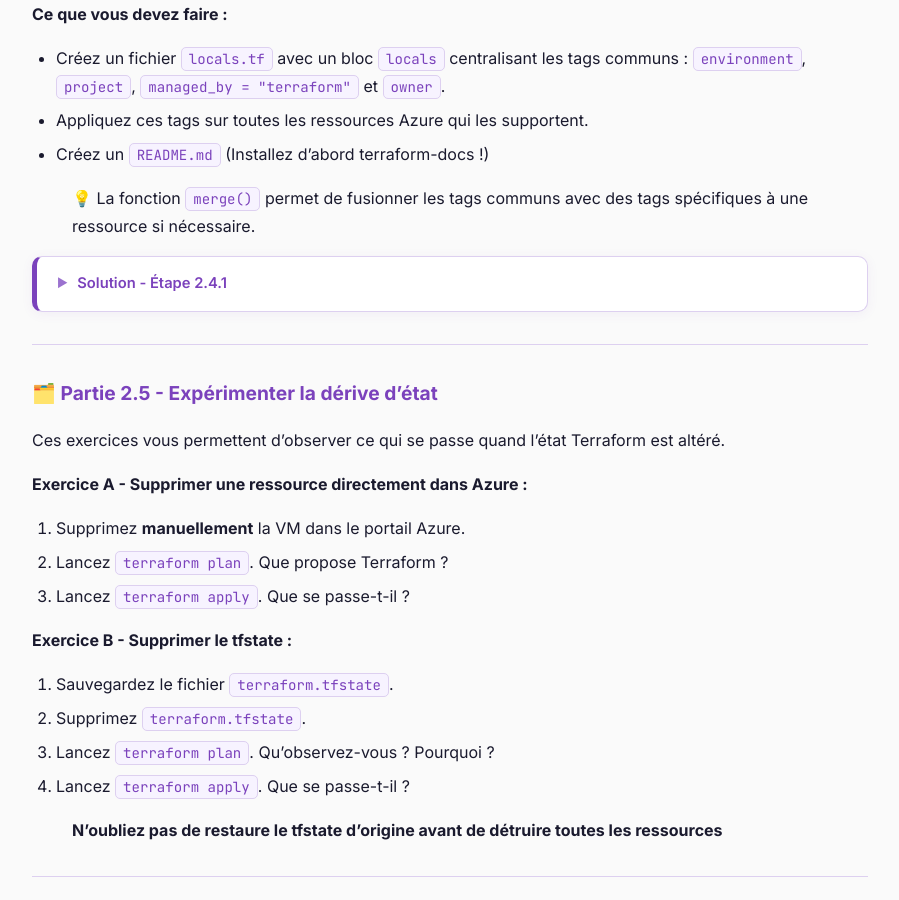
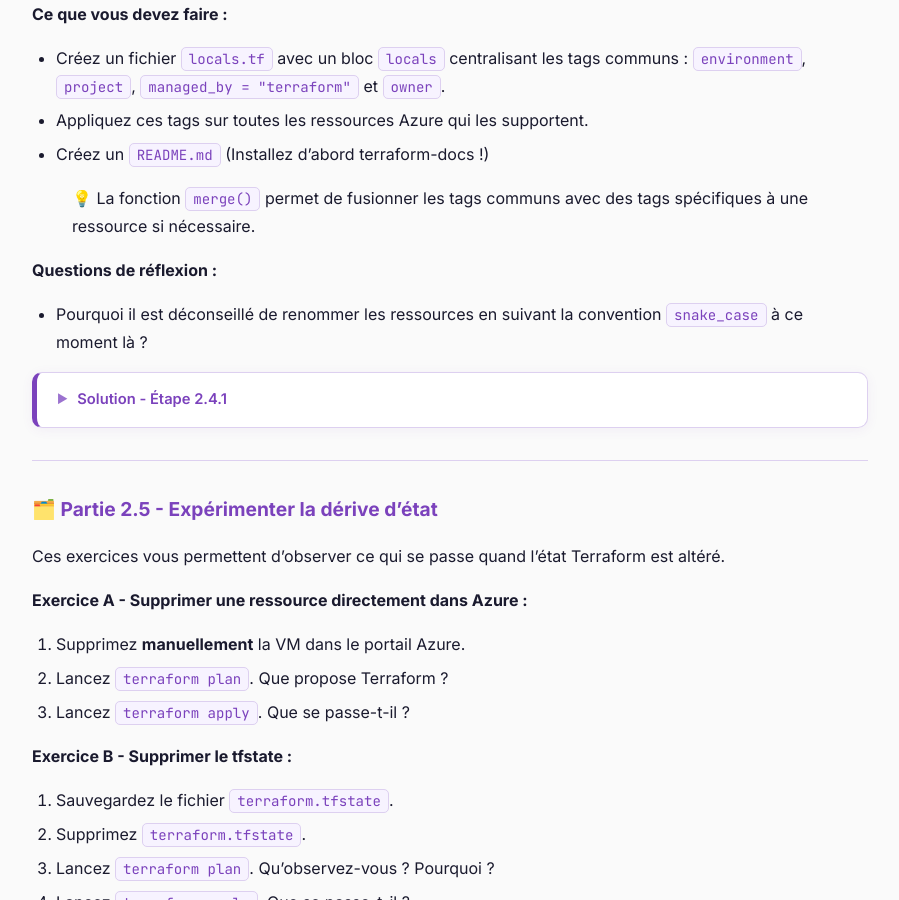
Before and after one commit to jviallon63/Hesias-TF5, a Jekyll site: the page built from tp/2-first-hcl.md, in a window 1280 px wide and 900 px high, scrolled down 8264 px. Shown: the whole window, without its empty margins (190-1089 px from the left). Built offline with Jekyll 4.4.1, drawn with Linux system fonts in a browser that asks for light colours.

Commit message:
Review TP2

```diff
--- a/tp/2-first-hcl.md
+++ b/tp/2-first-hcl.md
@@ -579,6 +579,9 @@ terraform apply
 
 > 💡 La fonction [`merge()`](https://developer.hashicorp.com/terraform/language/functions/merge) permet de fusionner les tags communs avec des tags spécifiques à une ressource si nécessaire.
 
+**Questions de réflexion :**
+- Pourquoi il est déconseillé de renommer les ressources en suivant la convention `snake_case` à ce moment là ?
+
 {::nomarkdown}
 <details><summary>Solution - Étape 2.4.1</summary>
 {:/nomarkdown}
```
